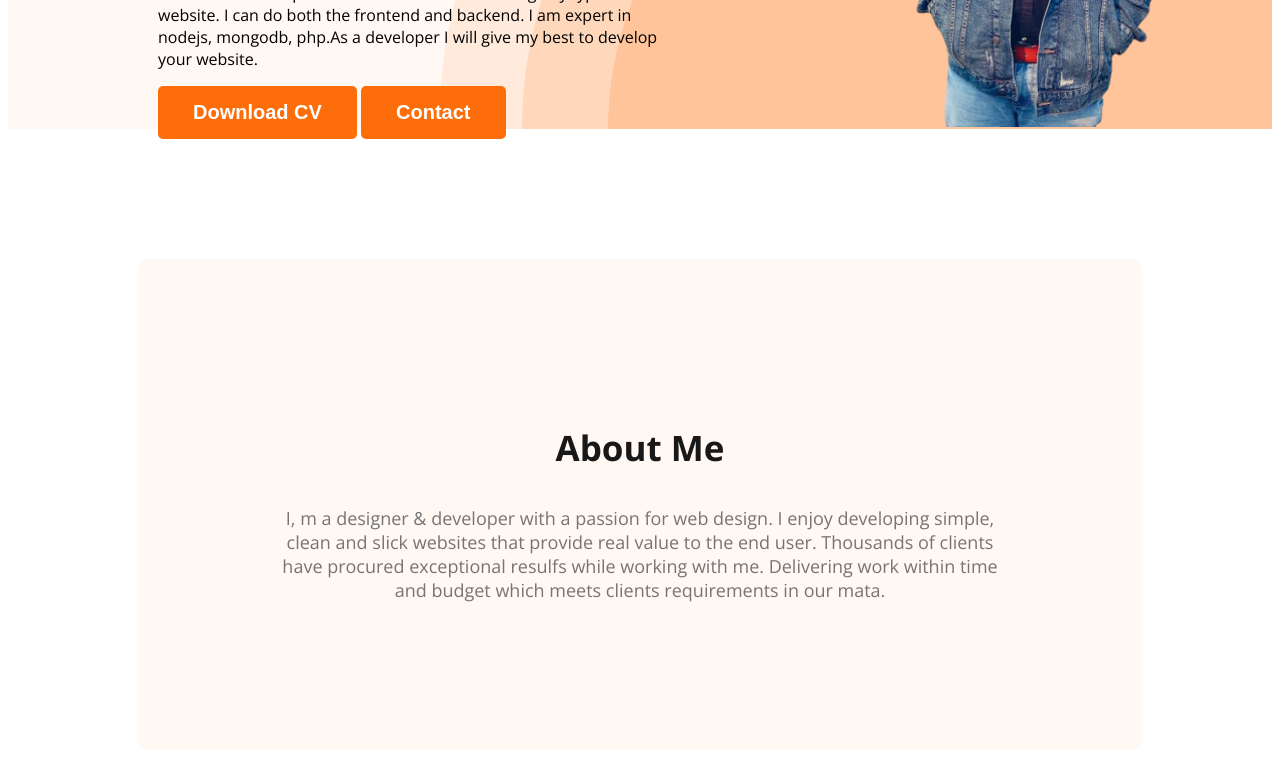
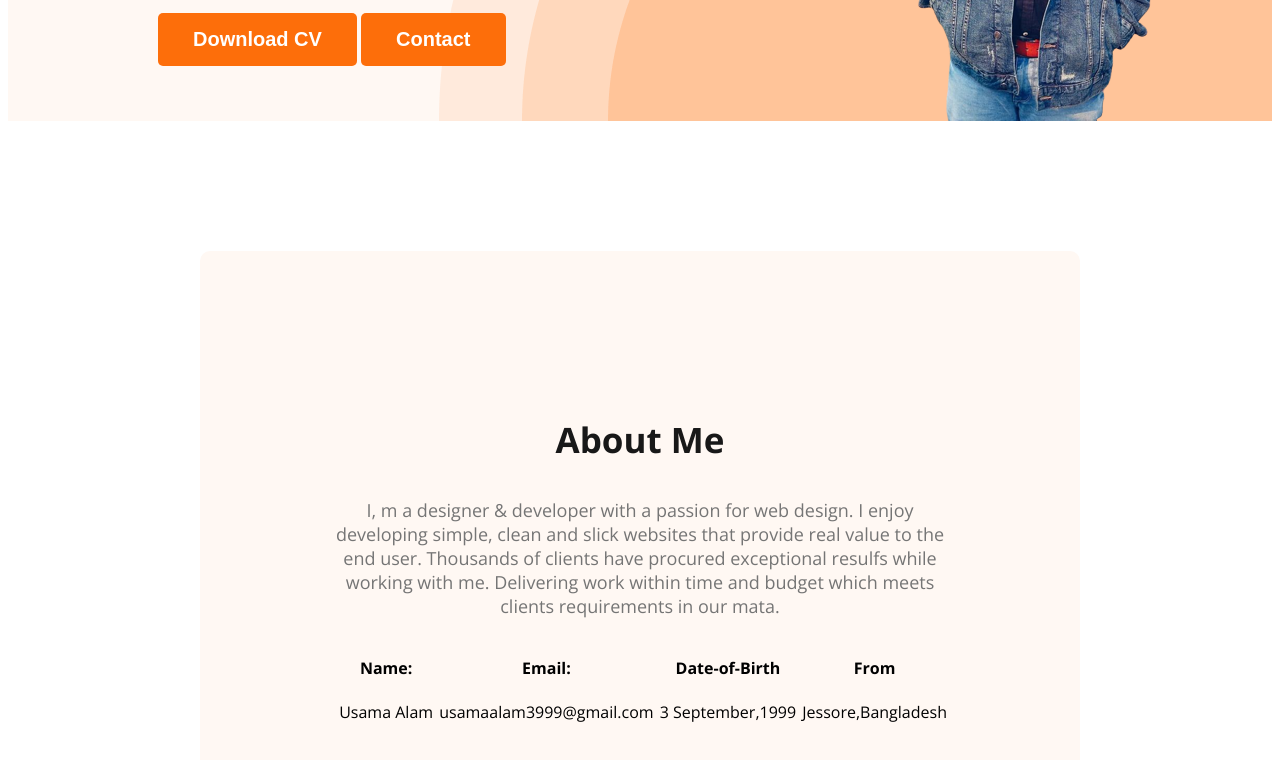
Before and after one commit to 12usama/web-developer-port, a plain HTML site: page index.html in a window 1280 px wide. Shown: the part 570-1330 px from the top of the page. Drawn offline with nearby package versions, Linux system fonts and the light colour scheme.

Commit message:
about going

```diff
--- a/index.html
+++ b/index.html
@@ -34,6 +34,39 @@
         <section class="about">
             <h3 class="section-title">About Me</h3>
             <p class="section-des">I, m a designer & developer with a passion for web design. I enjoy developing simple, clean and slick websites that provide real value to the end user. Thousands of clients have procured exceptional resulfs while working with me. Delivering work within time and budget which meets clients requirements in our mata.</p>
+            <div class="about-info-contain">
+            <div class="about-info">
+                <p>
+                    <h4 class="info-title"></h4>
+                    <p class="info-description"></p>
+                </p>
+            </div>
+            <div class="about-info">
+                <p>
+                    <h4 class="info-title">Name:</h4>
+                    <p class="info-description">Usama Alam</p>
+                </p>
+            </div>
+            <div class="about-info">
+                <p>
+                    <h4 class="info-title">Email:</h4>
+                    <p class="info-description">usamaalam3999@gmail.com</p>
+                </p>
+            </div>
+            <div class="about-info">
+                <p>
+                    <h4 class="info-title">Date-of-Birth</h4>
+                    <p class="info-description">3 September,1999</p>
+                </p>
+            </div>
+            <div class="about-info">
+                <p>
+                    <h4 class="info-title">From</h4>
+                    <p class="info-description">Jessore,Bangladesh</p>
+                </p>
+            </div>
+
+            </div>
         </section>
 
     </main>
--- a/styles/port.css
+++ b/styles/port.css
@@ -68,7 +68,7 @@ nav a{
     justify-content: space-between;
 }
 .banner-content{
-    max-width: 500px;
+
 
 }
 .banner .pro-pic{
@@ -86,6 +86,10 @@ nav a{
     margin-bottom: 20px;
 }
 /* main section styles */
+main{
+    max-width: 1140px;
+    margin: 0 auto;
+}
 
 
 /* about section styles */
@@ -95,3 +99,11 @@ nav a{
     background: #FFF8F3;
     margin: 130px;
 }
+.about-info-contain{
+    display: flex;
+    justify-content: space-around;
+
+}
+.about-info{
+    text-align: center;
+}
```
